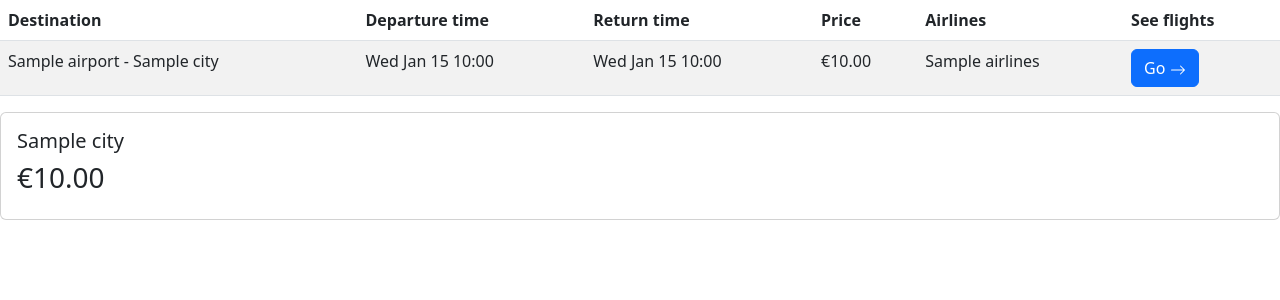
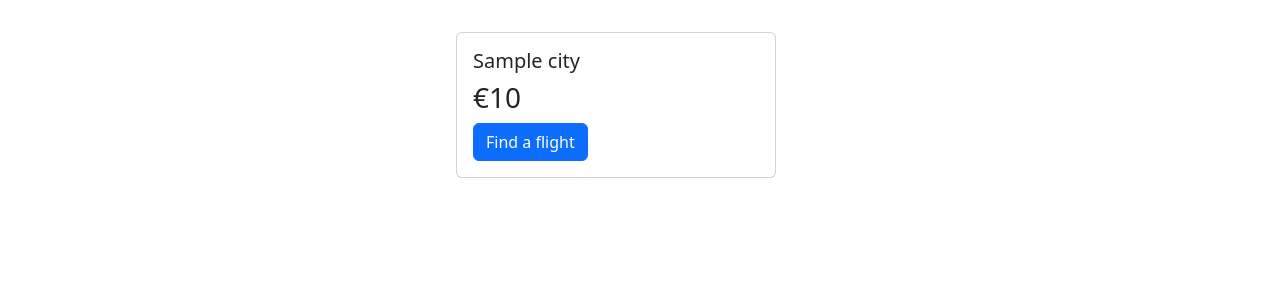
Before and after one commit to mjbfm99/flask-trip-planner, a Flask app: template templates/show_list.html in a window 1280 px wide. Shown: the part 64-364 px from the top of the page. Run offline with Flask 2, Linux system fonts and the light colour scheme; the template is opened without the code that fills it: most values are stand-ins (such as "Sample title", 1, 10 or a date in 2020); some libraries are stand-ins or nearby versions.

Commit message:
Cards UI for "explore"

```diff
--- a/templates/index.html
+++ b/templates/index.html
@@ -23,6 +23,8 @@
 	</div>
 </div>
 
+
+
 <script src="https://cdn.jsdelivr.net/npm/bootstrap@5.2.2/dist/js/bootstrap.bundle.min.js" integrity="sha384-OERcA2EqjJCMA+/3y+gxIOqMEjwtxJY7qPCqsdltbNJuaOe923+mo//f6V8Qbsw3" crossorigin="anonymous"></script>
 <script src="https://cdn.jsdelivr.net/npm/@popperjs/core@2.11.6/dist/umd/popper.min.js" integrity="sha384-oBqDVmMz9ATKxIep9tiCxS/Z9fNfEXiDAYTujMAeBAsjFuCZSmKbSSUnQlmh/jp3" crossorigin="anonymous"></script>
 <script src="https://cdn.jsdelivr.net/npm/bootstrap@5.2.2/dist/js/bootstrap.min.js" integrity="sha384-IDwe1+LCz02ROU9k972gdyvl+AESN10+x7tBKgc9I5HFtuNz0wWnPclzo6p9vxnk" crossorigin="anonymous"></script>
--- a/templates/show_list.html
+++ b/templates/show_list.html
@@ -17,10 +17,8 @@
 			Back
 		</button>
 	</a>
-
-
 </nav>
-<table class="table table-striped">
+<!--<table class="table table-striped">
 	<thead>
 	<tr>
 		<th scope="col">Destination</th>
@@ -47,18 +45,23 @@
 	</tr>
 	{% endfor %}
 	</tbody>
-</table>
-<div class='card-group'>
-	{% for dest in data %}
-	<div class="card" >
-		<div class="card-body">
-			<h5 class="card-title">{{ item.city }}</h5>
-			<h3 class="">€{{ '%0.2f' % item.price|round(2) }}</h3>
+</table>-->
+<div class="grid" style="margin: 0 auto; margin-top: 1rem;" data-masonry='{ "itemSelector": ".grid-item", "columnWidth": 200, "fitWidth": true }'>
+	{% for item in data %}
+	<div class="grid-item" style="margin-right: 1rem; margin-left: 1rem; margin-bottom: 1rem; margin-top: 1rem;">
+		<div class="card" style="width: 20rem">
+			<div class="card-body">
+				<h5 class="card-title">{{ item.city }}</h5>
+				<h3 class="card-text">€{{ '%0.0f' % item.price|round() }}</h3>
+				<a href="{{ item.link }}" class="btn btn-primary">Find a flight</a>
+			</div>
 		</div>
 	</div>
 	{% endfor %}
 </div>
-
-{{ bootstrap.load_js() }}
+<script src="https://unpkg.com/masonry-layout@4/dist/masonry.pkgd.min.js"></script>
+<script src="https://cdn.jsdelivr.net/npm/bootstrap@5.2.2/dist/js/bootstrap.bundle.min.js" integrity="sha384-OERcA2EqjJCMA+/3y+gxIOqMEjwtxJY7qPCqsdltbNJuaOe923+mo//f6V8Qbsw3" crossorigin="anonymous"></script>
+<script src="https://cdn.jsdelivr.net/npm/@popperjs/core@2.11.6/dist/umd/popper.min.js" integrity="sha384-oBqDVmMz9ATKxIep9tiCxS/Z9fNfEXiDAYTujMAeBAsjFuCZSmKbSSUnQlmh/jp3" crossorigin="anonymous"></script>
+<script src="https://cdn.jsdelivr.net/npm/bootstrap@5.2.2/dist/js/bootstrap.min.js" integrity="sha384-IDwe1+LCz02ROU9k972gdyvl+AESN10+x7tBKgc9I5HFtuNz0wWnPclzo6p9vxnk" crossorigin="anonymous"></script>
 </body>
 </html>
```
